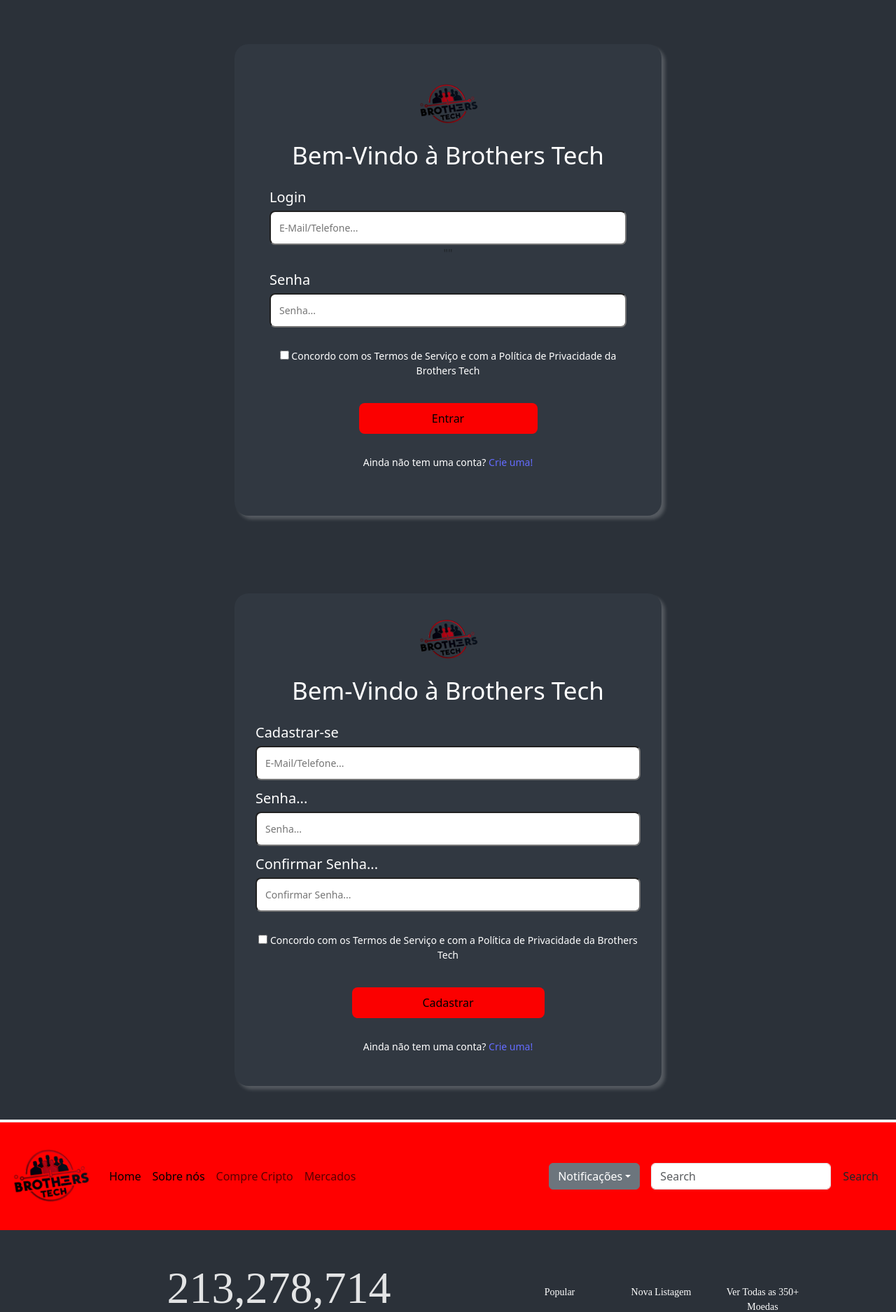
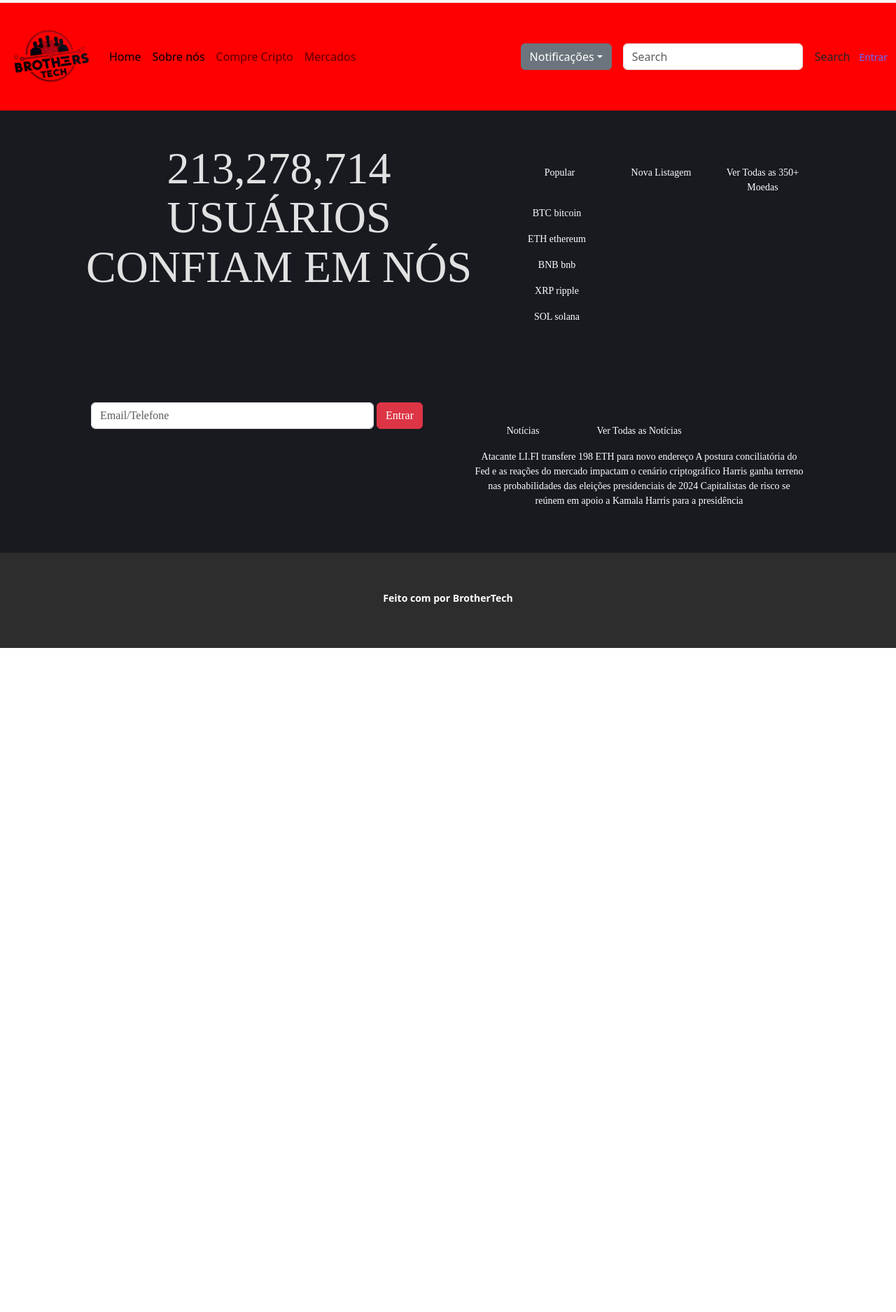
Before and after one commit to CaioMorais15/ProjetoBrotherTech, a React (Vite) app in the folder site-institucional/: page / in a window 1280 px wide. Shown: the top 1875 px of the page at 70% size. After the commit the page ends 926 px from the top, so only its background shows below. Built offline with nearby package versions, Linux system fonts and the light colour scheme; a web font is replaced by a local one.

Commit message:
ajustes router dom

```diff
--- a/site-institucional/src/App.jsx
+++ b/site-institucional/src/App.jsx
@@ -1,19 +1,13 @@
 import { Outlet } from "react-router-dom";
 import "./App.css";
+import Login from "./components/Login/Login";
 import Navbar from "./components/Navbar/Navbar";
 import Footer from "./components/Footer/Footer";
-import Login from "./components/Login/Login";
-import Cadastrar from "./components/Cadastrar/Cadastrar";
 
 function App() {
   return (
     <>
- <Login />
-<Cadastrar/>
-      <Navbar />
       <Outlet />
-      <Footer />
-
     </>
   );
 }
--- /dev/null
+++ b/site-institucional/src/Page.jsx
@@ -0,0 +1,18 @@
+import React from "react";
+import Navbar from "./components/Navbar/Navbar";
+import { Outlet } from "react-router-dom";
+import Footer from "./components/Footer/Footer";
+import Cadastrar from "./components/Cadastrar/Cadastrar";
+import Home from "./components/Home/Home";
+
+const Page = () => {
+  return (
+    <>
+      <Navbar />
+      <Home />
+      <Footer />
+    </>
+  );
+};
+
+export default Page;
--- a/site-institucional/src/components/Cadastrar/Cadastrar.jsx
+++ b/site-institucional/src/components/Cadastrar/Cadastrar.jsx
@@ -1,48 +1,65 @@
-import logo from "/Logo.png"
-import { useState } from "react"
-import styles from "./Cadastrar.module.css"
+import logo from "/Logo.png";
+import { useState } from "react";
+import styles from "./Cadastrar.module.css";
+import { Link } from "react-router-dom";
 export const Cadastrar = () => {
-
-    const [pagina, setPagina] = useState('home');
+  const [pagina, setPagina] = useState("home");
 
   const trocaPagina = (novaPagina) => {
-        setPagina(novaPagina)
-    }
-    return <>
-
+    setPagina(novaPagina);
+  };
+  return (
+    <>
       <div className={styles.container}>
         <div className={styles.divCadastrar}>
-
           <img src={logo} className={styles.logo} />
           <div id="Logo">
-
             <h1 className={styles.caixa2}>Bem-Vindo à Brothers Tech</h1>
             <div id="textoCadastro">
-
               <h1 className={styles.tituloEmail2}>Cadastrar-se</h1>
               <div id="Cadastro">
-                            <input className={styles.campoEmail2} type="E-Mail/Telefone" placeholder="E-Mail/Telefone..." />
+                <input
+                  className={styles.campoEmail2}
+                  type="E-Mail/Telefone"
+                  placeholder="E-Mail/Telefone..."
+                />
               </div>
               <h1 className={styles.tituloSenha2}>Senha...</h1>
               <div id="Senha">
-                            <input className={styles.campoEmail2} type="password" placeholder="Senha..." />
+                <input
+                  className={styles.campoEmail2}
+                  type="password"
+                  placeholder="Senha..."
+                />
               </div>
               <h1 className={styles.tituloSenha2}>Confirmar Senha...</h1>
               <div id="Confirmar Senha">
-                            <input className={styles.campoEmail2} type="password" placeholder="Confirmar Senha..." />
+                <input
+                  className={styles.campoEmail2}
+                  type="password"
+                  placeholder="Confirmar Senha..."
+                />
               </div>
               <p>
-                            <input type="checkbox" /> Concordo com os Termos de Serviço e com a Política de Privacidade da Brothers Tech</p>
+                <input type="checkbox" /> Concordo com os Termos de Serviço e
+                com a Política de Privacidade da Brothers Tech
+              </p>
               <div id="Cadastrar">
-                            <button className={styles.campoCadastrar} >Cadastrar</button>
-                            <p>Ainda não tem uma conta?<a href="site/src/cadastro/Cadastrar.jsx" > Crie uma!</a></p>
+                <Link className={styles.campoCadastrar} to={"/Page"}>
+                  Cadastrar
+                </Link>
+
+                <p>
+                  Ainda não tem uma conta?
+                  <a href="site/src/cadastro/Cadastrar.jsx"> Crie uma!</a>
+                </p>
               </div>
             </div>
           </div>
         </div>
       </div>
+    </>
+  );
+};
 
-    </>
-}
-
-export default Cadastrar
+export default Cadastrar;
--- a/site-institucional/src/components/Home/Home.jsx
+++ b/site-institucional/src/components/Home/Home.jsx
@@ -5,7 +5,6 @@
 function Home() {
   return (
     <div className="container">
-
       <div className="row text-center gap-5 p-5">
         <div className="card-body col-12 col-md-6 fs ">
           <h1>213,278,714 USUÁRIOS CONFIAM EM NÓS</h1>
@@ -69,7 +68,7 @@
             </p>
           </div>
         </div>
-    </div>
+      </div>
     </div>
   );
 }
--- a/site-institucional/src/components/Login/Login.jsx
+++ b/site-institucional/src/components/Login/Login.jsx
@@ -1,51 +1,69 @@
-import logo from "/Logo.png"
-import { useState } from "react"
-import styles from "./Login.module.css"
+import logo from "/Logo.png";
+import { useState } from "react";
+import styles from "./Login.module.css";
+import { Link } from "react-router-dom";
 export const Login = () => {
-
-  const [pagina, setPagina] = useState('home');
+  const [pagina, setPagina] = useState("home");
 
   const trocaPagina = (novaPagina) => {
-    setPagina(novaPagina)
+    setPagina(novaPagina);
 
-    const [email, setEmail] = useState('');
-    const [password, setPassword] = useState('');
-    const [error, setError] = useState('');
+    const [email, setEmail] = useState("");
+    const [password, setPassword] = useState("");
+    const [error, setError] = useState("");
     const navigate = useNavigate();
     const { setAuthenticated, setUser } = useContext(AuthContext);
-
-  }
-  return <>
-
-    <div className={styles.container} >
+  };
+  return (
+    <>
+      <div className={styles.container}>
         <div className={styles.divLogin}>
-
           <img src={logo} className={styles.logo} />
           <div id="Logo">
-
             <h1 className={styles.caixa}>Bem-Vindo à Brothers Tech</h1>
             <div id="textoLogin">
-
               <h1 className={styles.tituloEmail}>Login</h1>
               <div id="Login">
-              <input className={styles.campoEmail}  type="E-Mail/Telefone" placeholder="E-Mail/Telefone..." value={styles.Email} onChange={(e) => setEmail(e.target.value)} />""
+                <input
+                  className={styles.campoEmail}
+                  type="E-Mail/Telefone"
+                  placeholder="E-Mail/Telefone..."
+                  value={styles.Email}
+                  onChange={(e) => setEmail(e.target.value)}
+                />
+                ""
               </div>
               <h1 className={styles.tituloSenha}>Senha</h1>
               <div id="Senha">
-              <input className={styles.campoEmail} type="password" placeholder="Senha..." value={styles.Password} onChange={(e) => setPassword(e.target.value)} />
+                <input
+                  className={styles.campoEmail}
+                  type="password"
+                  placeholder="Senha..."
+                  value={styles.Password}
+                  onChange={(e) => setPassword(e.target.value)}
+                />
               </div>
               <p>
-              <input type="checkbox" /> Concordo com os Termos de Serviço e com a Política de Privacidade da Brothers Tech</p>
+                <input type="checkbox" /> Concordo com os Termos de Serviço e
+                com a Política de Privacidade da Brothers Tech
+              </p>
               <div id="Entrar">
-              <button className={styles.campoEntrar} >Entrar</button>
-              <p>Ainda não tem uma conta?<a href="site/src/cadastro/Cadastrar.jsx" > Crie uma!</a></p>
+                <Link to={"../Page"} className={styles.campoEntrar}>
+                  Entrar
+                </Link>
+                <p>
+                  Ainda não tem uma conta?
+                  <Link to={"../Cadastrar"} >
+                    Clique aqui!
+                  </Link>
+                </p>
               </div>
             </div>
           </div>
         </div>
       </div>
+    </>
+  );
+};
 
-  </>
-}
-
-export default Login
+export default Login;
--- a/site-institucional/src/components/Navbar/Navbar.jsx
+++ b/site-institucional/src/components/Navbar/Navbar.jsx
@@ -74,6 +74,7 @@
               Search
             </button>
           </form>
+          <Link to={"../Login"} >Entrar</Link>
         </div>
       </div>
     </nav>
```
Also changed, not shown: site-institucional/src/main.jsx (+9 -3 lines). Lines whose indentation alone changed are shown as unchanged.
